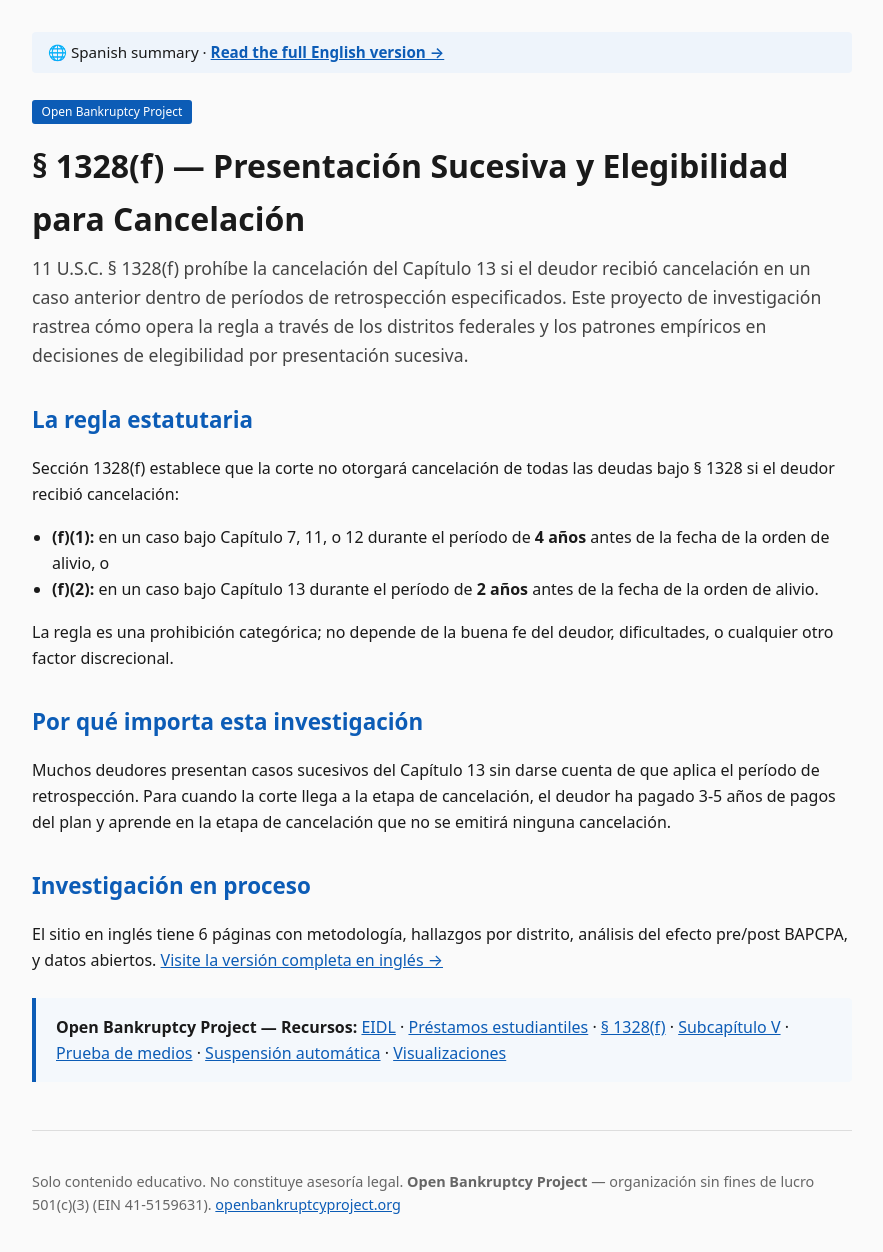
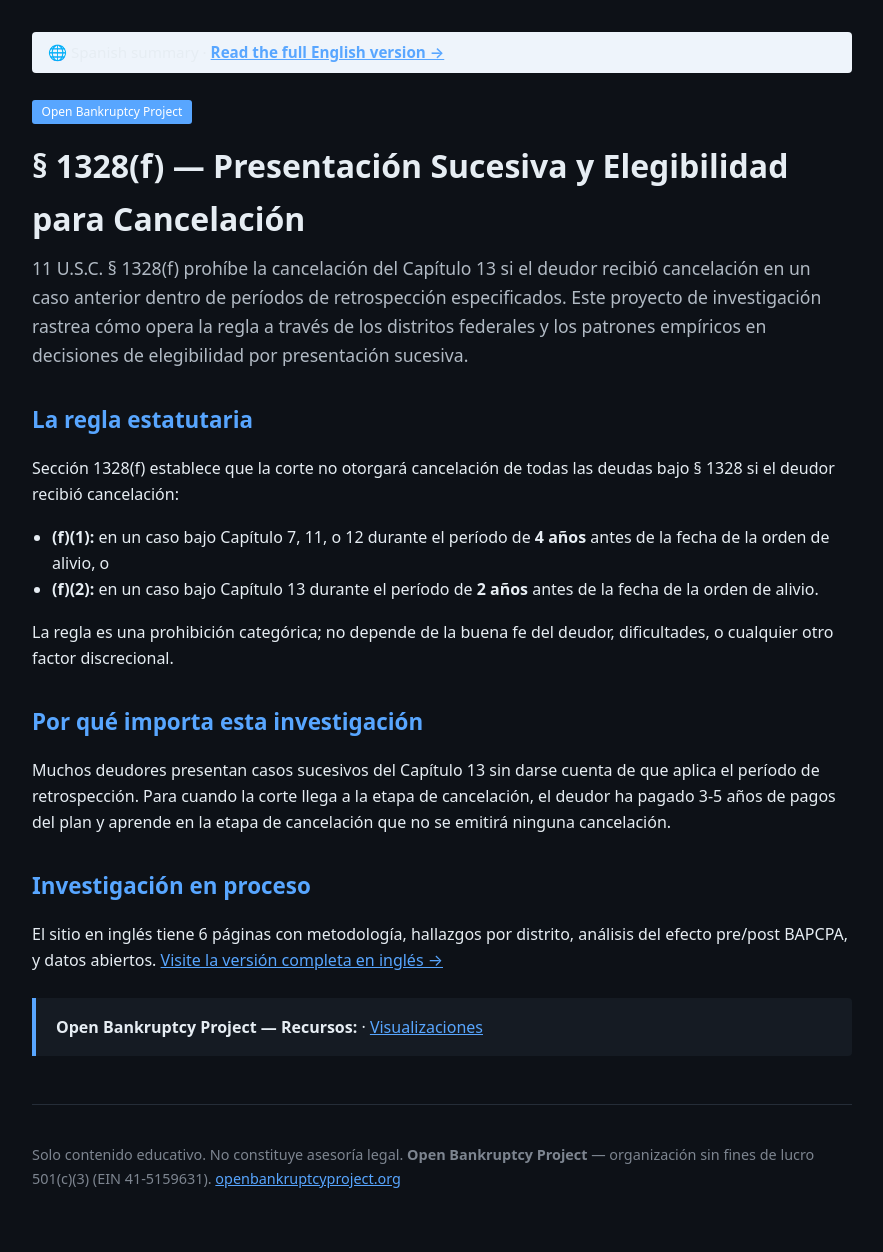
Before and after one commit to openbankruptcyproject/1328f, a plain HTML site: page es/index.html in a window 1280 px wide. Shown: the whole page, without its empty margins (198-1081 px from the left). Drawn offline with Linux system fonts and the light colour scheme.

Commit message:
Theme: dark palette + drop dead-link pills

```diff
--- a/es/index.html
+++ b/es/index.html
@@ -18,18 +18,18 @@
 <script>window.dataLayer=window.dataLayer||[];function gtag(){dataLayer.push(arguments);}
 gtag('js',new Date());gtag('config','G-FTWLM223G7');</script>
 <style>body{font-family:system-ui,-apple-system,Segoe UI,Roboto,Helvetica,Arial,sans-serif;
-max-width:820px;margin:0 auto;padding:2rem 1rem;line-height:1.65;color:#1a1a1a;background:#fafafa}
-h1{font-size:2rem;margin:0 0 0.5rem}h2{font-size:1.4rem;margin:2rem 0 0.75rem;color:#0c5cb6}
+max-width:820px;margin:0 auto;padding:2rem 1rem;line-height:1.65;color:#e6edf3;background:#0d1117}
+h1{font-size:2rem;margin:0 0 0.5rem}h2{font-size:1.4rem;margin:2rem 0 0.75rem;color:#58a6ff}
 h3{font-size:1.1rem;margin:1.5rem 0 0.5rem}
-.lead{font-size:1.1rem;color:#444;margin:0 0 2rem}
-.tag{display:inline-block;padding:0.15rem 0.6rem;background:#0c5cb6;color:#fff;font-size:0.75rem;border-radius:3px;margin-bottom:1rem}
-.callout{padding:1rem 1.25rem;background:#fff8e0;border-left:4px solid #d4a900;border-radius:0 4px 4px 0;margin:1.5rem 0}
-.related{padding:1rem 1.25rem;background:#f4f8fc;border-left:4px solid #0c5cb6;border-radius:0 4px 4px 0;margin:1.5rem 0}
+.lead{font-size:1.1rem;color:#b1bac4;margin:0 0 2rem}
+.tag{display:inline-block;padding:0.15rem 0.6rem;background:#58a6ff;color:#fff;font-size:0.75rem;border-radius:3px;margin-bottom:1rem}
+.callout{padding:1rem 1.25rem;background:rgba(210,153,34,0.08);border-left:4px solid #d29922;border-radius:0 4px 4px 0;margin:1.5rem 0}
+.related{padding:1rem 1.25rem;background:#151b23;border-left:4px solid #58a6ff;border-radius:0 4px 4px 0;margin:1.5rem 0}
 .lang{padding:0.5rem 1rem;background:#eef4fb;border-radius:4px;margin-bottom:1.5rem;font-size:0.95rem}
-.lang a{color:#0c5cb6;font-weight:600}
+.lang a{color:#58a6ff;font-weight:600}
 ul,ol{padding-left:1.25rem}
-footer{margin-top:3rem;padding-top:1.5rem;border-top:1px solid #ddd;color:#666;font-size:0.9rem}
-a{color:#0c5cb6}</style>
+footer{margin-top:3rem;padding-top:1.5rem;border-top:1px solid #252d38;color:#7d8590;font-size:0.9rem}
+a{color:#58a6ff}</style>
 <script type="application/ld+json">
 {"@context":"https://schema.org","@type":"WebPage","name":"§ 1328(f) — Presentación Sucesiva y Cancelación | Open Bankruptcy Project","description":"Investigación empírica sobre la regla de retrospección de § 1328(f) y su efecto en la cancelación del Capítulo 13.","url":"https://1328f.openbankruptcyproject.org/es/","inLanguage":"es"}
 </script>
@@ -55,13 +55,7 @@ a{color:#0c5cb6}</style>
 <h2>Investigación en proceso</h2>
 <p>El sitio en inglés tiene 6 páginas con metodología, hallazgos por distrito, análisis del efecto pre/post BAPCPA, y datos abiertos. <a href="https://1328f.openbankruptcyproject.org/">Visite la versión completa en inglés →</a></p>
 <div class="related">
-<strong>Open Bankruptcy Project &mdash; Recursos:</strong>
-<a href="https://eidl.openbankruptcyproject.org/es/">EIDL</a> &middot;
-<a href="https://studentloans.openbankruptcyproject.org/es/">Préstamos estudiantiles</a> &middot;
-<a href="https://1328f.openbankruptcyproject.org/es/">§ 1328(f)</a> &middot;
-<a href="https://subv.openbankruptcyproject.org/es/">Subcapítulo V</a> &middot;
-<a href="https://means-test.openbankruptcyproject.org/es/">Prueba de medios</a> &middot;
-<a href="https://automatic-stay.openbankruptcyproject.org/es/">Suspensión automática</a> &middot;
+<strong>Open Bankruptcy Project &mdash; Recursos:</strong> &middot;
 <a href="https://viz.openbankruptcyproject.org/es/">Visualizaciones</a>
 </div>
 <footer>
```
